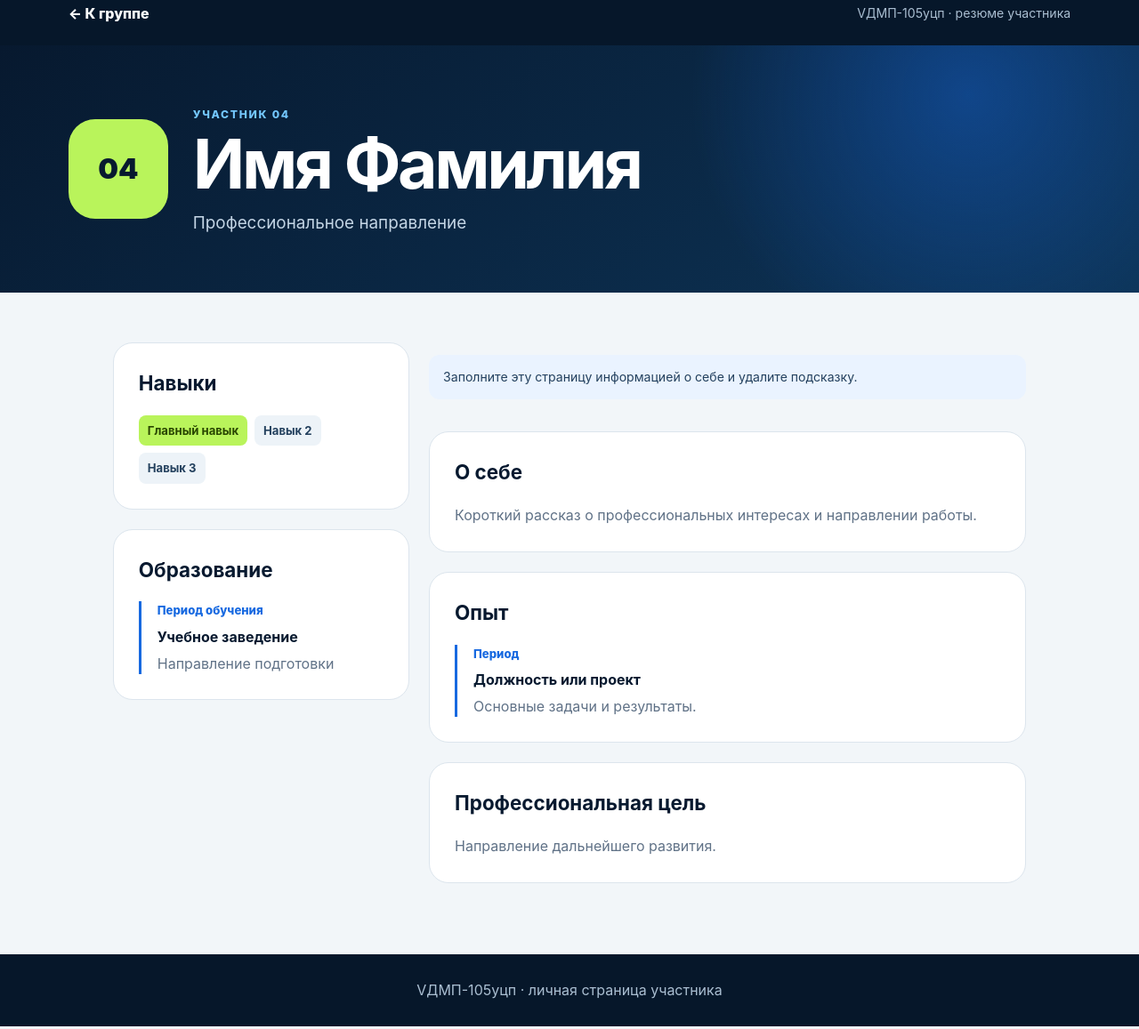
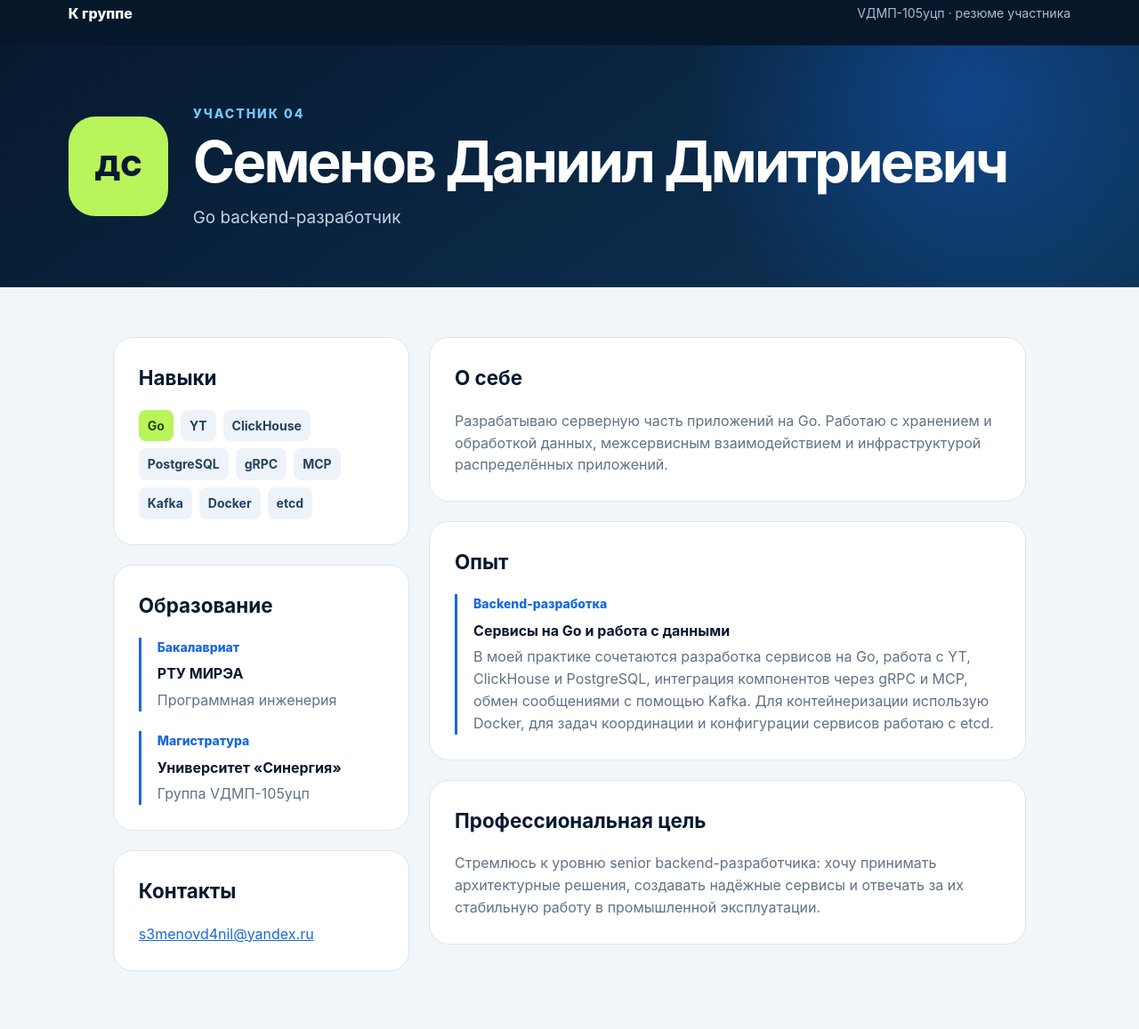
Before and after one commit to danielches/group-vdmp-105, a plain HTML site: page members/member-04.html in a window 1280 px wide. Shown: the part 21-1178 px from the top of the page at 89% size. Drawn offline with Linux system fonts and the light colour scheme.

Commit message:
Member/semenov (#5)
* Add profile: Semenov Daniil Dmitrievich

* Move Semenov profile to member 03 and format HTML

* Move Semenov profile to member 04

---------

Co-authored-by: Daniel

```diff
--- a/members/member-04.html
+++ b/members/member-04.html
@@ -1,4 +1,179 @@
-<!DOCTYPE html><html lang="ru"><head><meta charset="UTF-8"><meta name="viewport" content="width=device-width, initial-scale=1.0"><title>Резюме — участник 04</title><link rel="stylesheet" href="member.css"><script src="member.js"></script></head><body>
-<nav class="resume-nav"><a href="../index.html#team">← К группе</a><span>VДМП-105уцп · резюме участника</span></nav>
-<header class="resume-hero"><div class="identity"><div class="resume-avatar">04</div><div><span class="slot">Участник 04</span><h1>Имя Фамилия</h1><p class="role">Профессиональное направление</p></div></div></header>
-<main class="resume-content"><aside class="resume-column"><section class="resume-section"><h2>Навыки</h2><div class="tags"><span class="accent">Главный навык</span><span>Навык 2</span><span>Навык 3</span></div></section><section class="resume-section"><h2>Образование</h2><div class="timeline"><div class="timeline-item"><span>Период обучения</span><strong>Учебное заведение</strong><p>Направление подготовки</p></div></div></section></aside><div class="resume-column"><p class="fill-note">Заполните эту страницу информацией о себе и удалите подсказку.</p><section class="resume-section"><h2>О себе</h2><p>Короткий рассказ о профессиональных интересах и направлении работы.</p></section><section class="resume-section"><h2>Опыт</h2><div class="timeline"><div class="timeline-item"><span>Период</span><strong>Должность или проект</strong><p>Основные задачи и результаты.</p></div></div></section><section class="resume-section"><h2>Профессиональная цель</h2><p>Направление дальнейшего развития.</p></section></div></main><footer class="resume-footer">VДМП-105уцп · личная страница участника</footer></body></html>
+<!DOCTYPE html>
+<html lang="ru">
+<head>
+    <meta charset="UTF-8">
+    <meta name="viewport" content="width=device-width, initial-scale=1.0">
+    <meta
+        name="description"
+        content="Семенов Даниил Дмитриевич, Go backend-разработчик. Резюме участника группы VДМП-105уцп."
+    >
+    <title>Семенов Даниил Дмитриевич | Резюме</title>
+    <link rel="stylesheet" href="member.css">
+    <script src="member.js"></script>
+    <style>
+        .semenov-profile .identity {
+            grid-template-columns: 112px minmax(0, 1fr);
+        }
+
+        .semenov-profile h1 {
+            font-size: clamp(2.1rem, 5vw, 4.3rem);
+            line-height: 1.08;
+            overflow-wrap: break-word;
+        }
+
+        .semenov-profile .slot,
+        .semenov-profile .tags span,
+        .semenov-profile .timeline-item span {
+            font-size: 0.875rem;
+        }
+
+        .semenov-profile .contact-link {
+            color: #1769e0;
+            overflow-wrap: anywhere;
+        }
+
+        .semenov-profile a:focus-visible {
+            outline: 3px solid #e28f1c;
+            outline-offset: 4px;
+        }
+
+        .embedded .semenov-profile .identity {
+            grid-template-columns: 44px minmax(0, 1fr);
+            gap: 12px;
+        }
+
+        .embedded .semenov-profile .resume-avatar {
+            width: 44px;
+            height: 44px;
+            font-size: 1rem;
+            border-radius: 12px;
+        }
+
+        .embedded .semenov-profile h1 {
+            font-size: clamp(1.15rem, 7vw, 1.65rem);
+            line-height: 1.12;
+        }
+
+        .embedded .semenov-profile .resume-hero {
+            padding: 18px 16px 52px;
+        }
+
+        .embedded .semenov-profile .slot {
+            font-size: 0.75rem;
+        }
+
+        @media (max-width: 600px) {
+            .semenov-profile .identity {
+                grid-template-columns: 1fr;
+                gap: 20px;
+            }
+
+            .semenov-profile .resume-hero {
+                padding: 36px 6vw;
+            }
+
+            .semenov-profile .resume-content {
+                padding-top: 28px;
+            }
+        }
+
+        @media (prefers-reduced-motion: reduce) {
+            html {
+                scroll-behavior: auto;
+            }
+        }
+    </style>
+</head>
+<body class="semenov-profile">
+<nav class="resume-nav">
+    <a href="../index.html#team">К группе</a>
+    <span>VДМП-105уцп · резюме участника</span>
+</nav>
+<header class="resume-hero">
+    <div class="identity">
+        <div class="resume-avatar" aria-label="Инициалы ДС">ДС</div>
+        <div>
+            <span class="slot">Участник 04</span>
+            <h1>Семенов Даниил Дмитриевич</h1>
+            <p class="role">Go backend-разработчик</p>
+        </div>
+    </div>
+</header>
+<main class="resume-content">
+    <aside class="resume-column">
+        <section class="resume-section">
+            <h2>Навыки</h2>
+            <div class="tags">
+                <span class="accent">Go</span>
+                <span>YT</span>
+                <span>ClickHouse</span>
+                <span>PostgreSQL</span>
+                <span>gRPC</span>
+                <span>MCP</span>
+                <span>Kafka</span>
+                <span>Docker</span>
+                <span>etcd</span>
+            </div>
+        </section>
+        <section class="resume-section">
+            <h2>Образование</h2>
+            <div class="timeline">
+                <div class="timeline-item">
+                    <span>Бакалавриат</span>
+                    <strong>РТУ МИРЭА</strong>
+                    <p>Программная инженерия</p>
+                </div>
+                <div class="timeline-item">
+                    <span>Магистратура</span>
+                    <strong>Университет «Синергия»</strong>
+                    <p>Группа VДМП-105уцп</p>
+                </div>
+            </div>
+        </section>
+        <section class="resume-section">
+            <h2>Контакты</h2>
+            <a class="contact-link" href="mailto:s3menovd4nil@yandex.ru">
+                s3menovd4nil@yandex.ru
+            </a>
+        </section>
+    </aside>
+    <div class="resume-column">
+        <section class="resume-section">
+            <h2>О себе</h2>
+            <p>
+                Разрабатываю серверную часть приложений на Go. Работаю с хранением
+                и обработкой данных, межсервисным взаимодействием и инфраструктурой
+                распределённых приложений.
+            </p>
+        </section>
+        <section class="resume-section">
+            <h2>Опыт</h2>
+            <div class="timeline">
+                <div class="timeline-item">
+                    <span>Backend-разработка</span>
+                    <strong>Сервисы на Go и работа с данными</strong>
+                    <p>
+                        В моей практике сочетаются разработка сервисов на Go,
+                        работа с YT, ClickHouse и PostgreSQL, интеграция компонентов
+                        через gRPC и MCP, обмен сообщениями с помощью Kafka.
+                        Для контейнеризации использую Docker, для задач координации
+                        и конфигурации сервисов работаю с etcd.
+                    </p>
+                </div>
+            </div>
+        </section>
+        <section class="resume-section">
+            <h2>Профессиональная цель</h2>
+            <p>
+                Стремлюсь к уровню senior backend-разработчика: хочу принимать
+                архитектурные решения, создавать надёжные сервисы и отвечать
+                за их стабильную работу в промышленной эксплуатации.
+            </p>
+        </section>
+    </div>
+</main>
+<footer class="resume-footer">
+    VДМП-105уцп · личная страница участника
+</footer>
+</body>
+</html>
```
